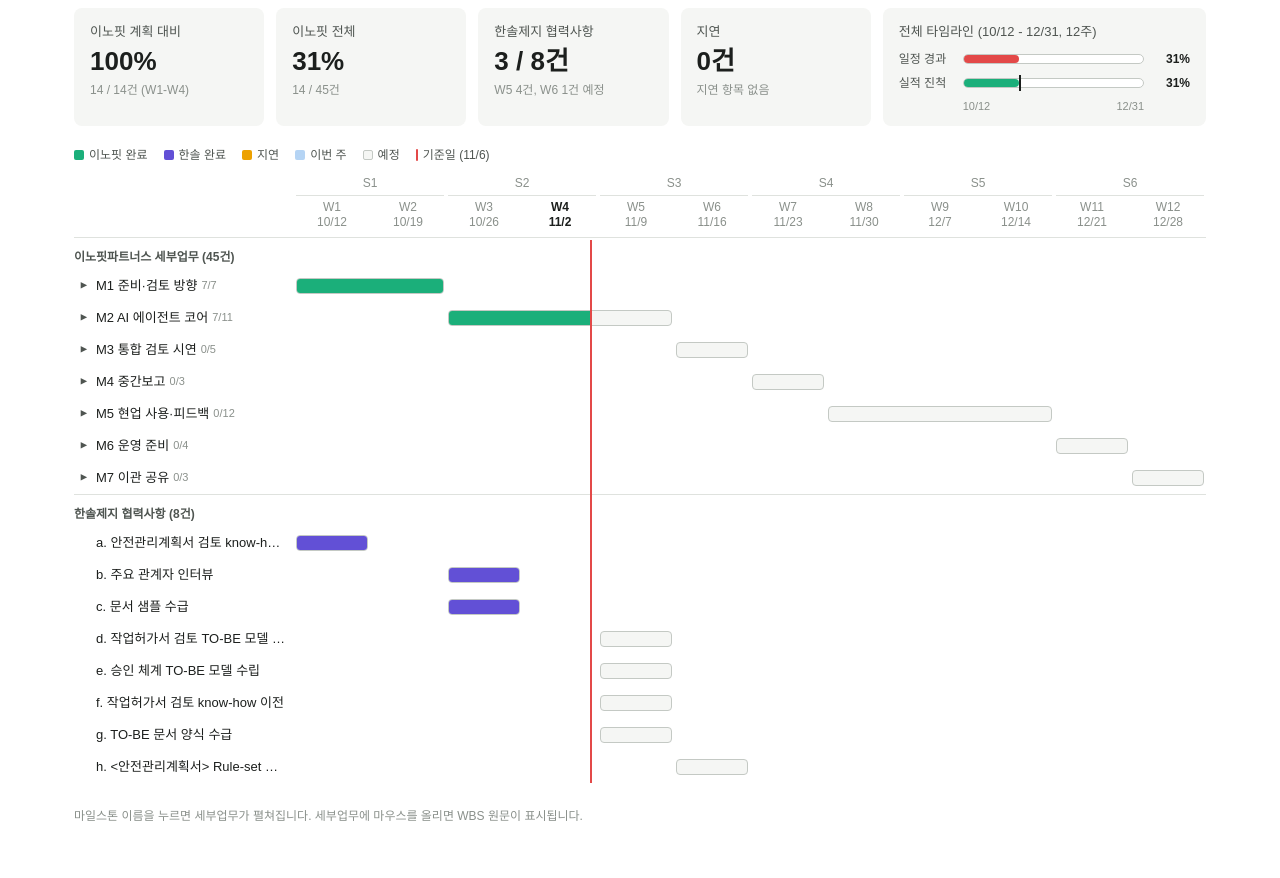
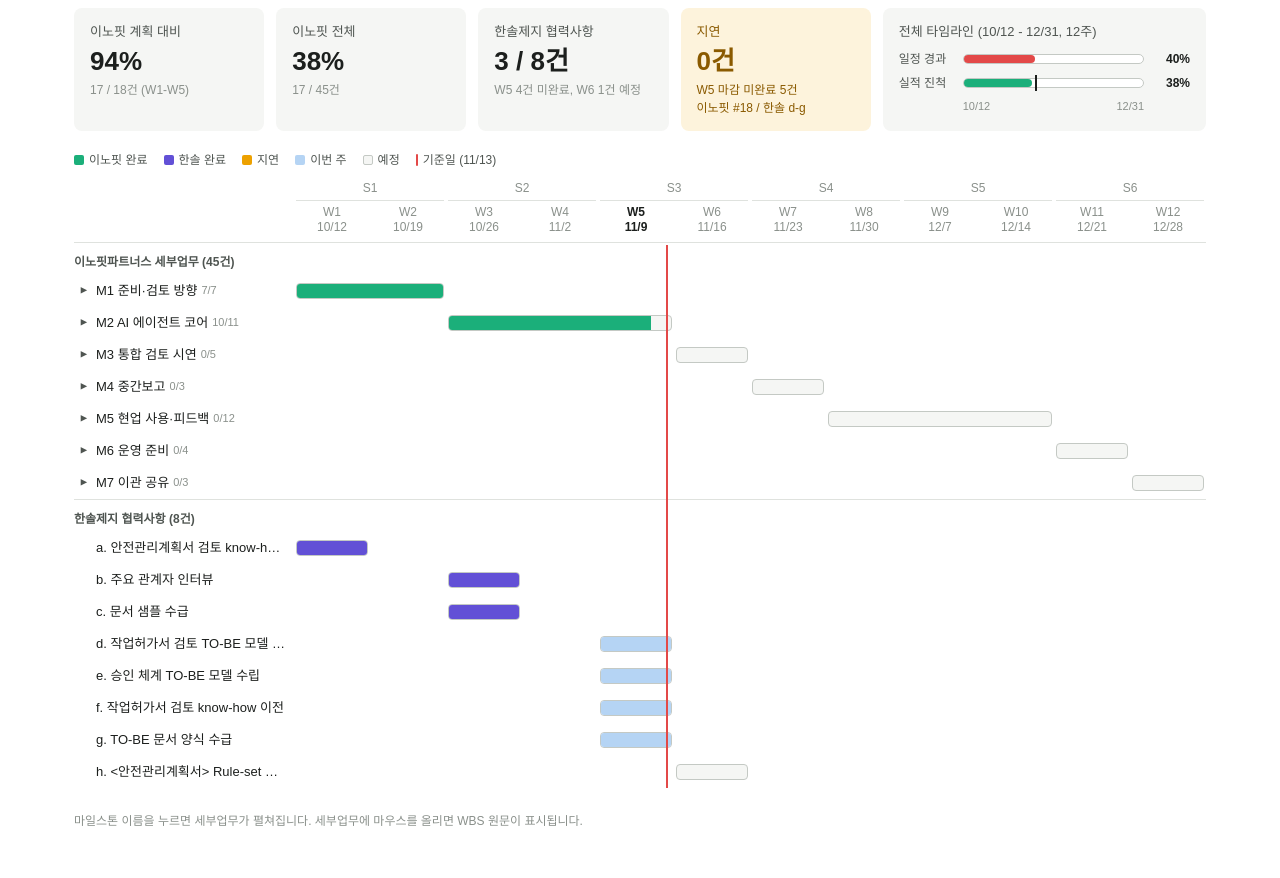
Before and after one commit to chjeon-dev/hsgant, a plain HTML site: page index.html in a window 1280 px wide. Shown: the part 77-955 px from the top of the page. Drawn offline with Linux system fonts and the light colour scheme.

Commit message:
Update index.html

```diff
--- a/index.html
+++ b/index.html
@@ -3,7 +3,7 @@
 <head>
 <meta charset="utf-8">
 <meta name="viewport" content="width=device-width, initial-scale=1">
-<title>한솔간트차트 (W4, 2026-11-06 기준)</title>
+<title>한솔간트차트 (W5, 2026-11-13 기준)</title>
 <style>
 :root{--bg:#fff;--surface:#f5f6f4;--text:#1c1f1d;--text2:#4f5551;--muted:#8a908b;--line:#dfe2de;--line-strong:#c4c9c4;--done:#1baf7a;--han:#6250d6;--delay:#eda100;--now:#b5d4f4;--today:#e34948;--warn-bg:#fdf3dc;--warn-text:#8a5a00;color-scheme:light}
 @media (prefers-color-scheme:dark){:root{--bg:#161816;--surface:#202320;--text:#eceeea;--text2:#c2c7c1;--line:#2e322e;--line-strong:#454a45;--now:#3d6a96;--warn-bg:#3a2e12;--warn-text:#f1c46a;color-scheme:dark}}
@@ -70,18 +70,18 @@ footer{margin-top:24px;color:var(--muted);font-size:12px}
 <div class="wrap">
 <header>
 <h1>한솔간트차트</h1>
-<span class="meta">한솔제지 안전서류 통합관리시스템 구축 / W4 (2026-11-06) 기준 / WBS v2.0</span>
+<span class="meta">한솔제지 안전서류 통합관리시스템 구축 / W5 (2026-11-13) 기준 / WBS v2.0</span>
 </header>
 <section class="kpi">
-<div><div class="l">이노핏 계획 대비</div><div class="v">100%</div><div class="s">14 / 14건 (W1-W4)</div></div>
-<div><div class="l">이노핏 전체</div><div class="v">31%</div><div class="s">14 / 45건</div></div>
-<div><div class="l">한솔제지 협력사항</div><div class="v">3 / 8건</div><div class="s">W5 4건, W6 1건 예정</div></div>
-<div><div class="l">지연</div><div class="v">0건</div><div class="s">지연 항목 없음</div></div>
+<div><div class="l">이노핏 계획 대비</div><div class="v">94%</div><div class="s">17 / 18건 (W1-W5)</div></div>
+<div><div class="l">이노핏 전체</div><div class="v">38%</div><div class="s">17 / 45건</div></div>
+<div><div class="l">한솔제지 협력사항</div><div class="v">3 / 8건</div><div class="s">W5 4건 미완료, W6 1건 예정</div></div>
+<div class="warn"><div class="l">지연</div><div class="v">0건</div><div class="s">W5 마감 미완료 5건<br>이노핏 #18 / 한솔 d-g</div></div>
 <div class="tlbox">
 <div class="l">전체 타임라인 (10/12 - 12/31, 12주)</div>
 <div class="tl">
-<div class="tlr"><span>일정 경과</span><div class="trk"><div class="fill" style="width:31%;background:var(--today)"></div></div><span class="pct">31%</span></div>
-<div class="tlr"><span>실적 진척</span><div class="trk"><div class="fill" style="width:31%;background:var(--done)"></div><div class="plan" style="left:31%" title="계획 진척 31% (완료 주차 W1-W4 14건)"></div></div><span class="pct">31%</span></div>
+<div class="tlr"><span>일정 경과</span><div class="trk"><div class="fill" style="width:40%;background:var(--today)"></div></div><span class="pct">40%</span></div>
+<div class="tlr"><span>실적 진척</span><div class="trk"><div class="fill" style="width:38%;background:var(--done)"></div><div class="plan" style="left:40%" title="계획 진척 40% (W1-W5 18건)"></div></div><span class="pct">38%</span></div>
 <div class="ax"><span></span><div class="d"><span style="left:0">10/12</span><span style="right:0">12/31</span></div><span></span></div>
 </div>
 </div>
@@ -92,11 +92,11 @@ footer{margin-top:24px;color:var(--muted);font-size:12px}
 <span><i class="sw" style="background:var(--delay)"></i>지연</span>
 <span><i class="sw" style="background:var(--now)"></i>이번 주</span>
 <span><i class="sw" style="background:var(--surface);border:1px solid var(--line-strong)"></i>예정</span>
-<span><i class="sw" style="width:2px;height:12px;background:var(--today)"></i>기준일 (11/6)</span>
+<span><i class="sw" style="width:2px;height:12px;background:var(--today)"></i>기준일 (11/13)</span>
 </div>
 <div class="scroll"><div class="gantt">
 <div class="row hdr"><span></span><span class="sp">S1</span><span class="sp">S2</span><span class="sp">S3</span><span class="sp">S4</span><span class="sp">S5</span><span class="sp">S6</span></div>
-<div class="row hdr"><span></span><span class="wk">W1<br>10/12</span><span class="wk">W2<br>10/19</span><span class="wk">W3<br>10/26</span><span class="wk cur">W4<br>11/2</span><span class="wk">W5<br>11/9</span><span class="wk">W6<br>11/16</span><span class="wk">W7<br>11/23</span><span class="wk">W8<br>11/30</span><span class="wk">W9<br>12/7</span><span class="wk">W10<br>12/14</span><span class="wk">W11<br>12/21</span><span class="wk">W12<br>12/28</span></div>
+<div class="row hdr"><span></span><span class="wk">W1<br>10/12</span><span class="wk">W2<br>10/19</span><span class="wk">W3<br>10/26</span><span class="wk">W4<br>11/2</span><span class="wk cur">W5<br>11/9</span><span class="wk">W6<br>11/16</span><span class="wk">W7<br>11/23</span><span class="wk">W8<br>11/30</span><span class="wk">W9<br>12/7</span><span class="wk">W10<br>12/14</span><span class="wk">W11<br>12/21</span><span class="wk">W12<br>12/28</span></div>
 <div class="sec">이노핏파트너스 세부업무 (45건)</div>
 <details><summary class="row ms"><span class="lab"><span class="tg">▼</span><span class="t">M1 준비·검토 방향</span><span class="cnt">7/7</span></span><div class="bar" style="grid-column:2/4"><i style="width:100.0%;background:var(--done)"></i><i style="width:0.0%;background:var(--delay)"></i></div></summary>
 <div class="row task" title="1. 미수신 자료의 현장 보유 여부를 확인하고, 확인이 어려운 자료의 검토 여부를 결정한다."><span class="lab"><span class="t"><span class="num">1.</span> 미수신 자료 보유 확인</span></span><div class="tb done" style="grid-column:2/3"></div></div>
@@ -107,7 +107,7 @@ footer{margin-top:24px;color:var(--muted);font-size:12px}
 <div class="row task" title="6. 챗봇(베타)의 화면 초안, 계획서 입력 등 워크플로우의 외관을 확인한다."><span class="lab"><span class="t"><span class="num">6.</span> 챗봇 화면 초안 확인</span></span><div class="tb done" style="grid-column:3/4"></div></div>
 <div class="row task" title="7. LLM R&amp;D 초기 결과를 공유한다 - OCR 모델 / LLM 모델 / 토큰 가격 및 운영 예상치 등"><span class="lab"><span class="t"><span class="num">7.</span> LLM R&amp;D 결과 공유</span></span><div class="tb done" style="grid-column:3/4"></div></div>
 </details>
-<details><summary class="row ms"><span class="lab"><span class="tg">▼</span><span class="t">M2 AI 에이전트 코어</span><span class="cnt">7/11</span></span><div class="bar" style="grid-column:4/7"><i style="width:63.6%;background:var(--done)"></i><i style="width:0.0%;background:var(--delay)"></i></div></summary>
+<details><summary class="row ms"><span class="lab"><span class="tg">▼</span><span class="t">M2 AI 에이전트 코어</span><span class="cnt">10/11</span></span><div class="bar" style="grid-column:4/7"><i style="width:90.9%;background:var(--done)"></i><i style="width:0.0%;background:var(--delay)"></i></div></summary>
 <div class="row task" title="8. 안전관리계획서 파일을 업로드할 수 있다."><span class="lab"><span class="t"><span class="num">8.</span> 계획서 파일 업로드</span></span><div class="tb done" style="grid-column:4/5"></div></div>
 <div class="row task" title="9. AI 에이전트의 검토 플로우를 확인할 수 있다."><span class="lab"><span class="t"><span class="num">9.</span> 검토 플로우 확인</span></span><div class="tb done" style="grid-column:4/5"></div></div>
 <div class="row task" title="10. 문서에서 읽은 주요 정보를 원문과 대조할 수 있다."><span class="lab"><span class="t"><span class="num">10.</span> 주요 정보 원문 대조</span></span><div class="tb done" style="grid-column:4/5"></div></div>
@@ -115,10 +115,10 @@ footer{margin-top:24px;color:var(--muted);font-size:12px}
 <div class="row task" title="12. 형식 검토 프로세스가 챗봇 형태로 구현되고, 해당 검토 결과와 근거에 대해 질의응답할 수 있다."><span class="lab"><span class="t"><span class="num">12.</span> 형식 검토 챗봇 Q&amp;A</span></span><div class="tb done" style="grid-column:5/6"></div></div>
 <div class="row task" title="13. AI 에이전트의 리뷰 사항과 관련 원문을 비교·대조할 수 있다."><span class="lab"><span class="t"><span class="num">13.</span> 리뷰-원문 비교·대조</span></span><div class="tb done" style="grid-column:5/6"></div></div>
 <div class="row task" title="14. AI 에이전트가 하나의 공사에 관련된 여러 문서를 연결된 맥락으로 인식하여 형식상 판단을 진행한다."><span class="lab"><span class="t"><span class="num">14.</span> 다문서 맥락 형식 판단</span></span><div class="tb done" style="grid-column:5/6"></div></div>
-<div class="row task" title="15. 법률 및 내규 상 재검토 항목 및 추가 확인 필요 항목을 판별할 수 있다."><span class="lab"><span class="t"><span class="num">15.</span> 법률·내규 재검토 판별</span></span><div class="tb plan" style="grid-column:6/7"></div></div>
-<div class="row task" title="16. 법률 및 내규 검토 프로세스가 챗봇 형태로 구현되고, 해당 검토 결과와 근거에 대해 질의응답할 수 있다."><span class="lab"><span class="t"><span class="num">16.</span> 법률·내규 챗봇 Q&amp;A</span></span><div class="tb plan" style="grid-column:6/7"></div></div>
-<div class="row task" title="17. AI 에이전트의 지적 사항과 법률 근거 및 내규 출처를 매칭하여 확인할 수 있다."><span class="lab"><span class="t"><span class="num">17.</span> 지적-법률 근거 매칭</span></span><div class="tb plan" style="grid-column:6/7"></div></div>
-<div class="row task" title="18. AI 에이전트가 하나의 공사에 관련된 여러 문서를 연결된 맥락으로 인식하여 법률 및 내규상 판단을 진행한다."><span class="lab"><span class="t"><span class="num">18.</span> 다문서 맥락 법률 판단</span></span><div class="tb plan" style="grid-column:6/7"></div></div>
+<div class="row task" title="15. 법률 및 내규 상 재검토 항목 및 추가 확인 필요 항목을 판별할 수 있다."><span class="lab"><span class="t"><span class="num">15.</span> 법률·내규 재검토 판별</span></span><div class="tb done" style="grid-column:6/7"></div></div>
+<div class="row task" title="16. 법률 및 내규 검토 프로세스가 챗봇 형태로 구현되고, 해당 검토 결과와 근거에 대해 질의응답할 수 있다."><span class="lab"><span class="t"><span class="num">16.</span> 법률·내규 챗봇 Q&amp;A</span></span><div class="tb done" style="grid-column:6/7"></div></div>
+<div class="row task" title="17. AI 에이전트의 지적 사항과 법률 근거 및 내규 출처를 매칭하여 확인할 수 있다."><span class="lab"><span class="t"><span class="num">17.</span> 지적-법률 근거 매칭</span></span><div class="tb done" style="grid-column:6/7"></div></div>
+<div class="row task" title="18. AI 에이전트가 하나의 공사에 관련된 여러 문서를 연결된 맥락으로 인식하여 법률 및 내규상 판단을 진행한다."><span class="lab"><span class="t"><span class="num">18.</span> 다문서 맥락 법률 판단</span></span><div class="tb now" style="grid-column:6/7"></div></div>
 </details>
 <details><summary class="row ms"><span class="lab"><span class="tg">▼</span><span class="t">M3 통합 검토 시연</span><span class="cnt">0/5</span></span><div class="bar" style="grid-column:7/8"><i style="width:0.0%;background:var(--done)"></i><i style="width:0.0%;background:var(--delay)"></i></div></summary>
 <div class="row task" title="19. 형식 - 법률 및 내규 - 내용 상 재검토 항목 및 추가 확인 필요 항목을 판별할 수 있다."><span class="lab"><span class="t"><span class="num">19.</span> 통합 재검토 항목 판별</span></span><div class="tb plan" style="grid-column:7/8"></div></div>
@@ -161,12 +161,12 @@ footer{margin-top:24px;color:var(--muted);font-size:12px}
 <div class="row ms"><span class="lab" style="padding-left:22px"><span class="t">a. 안전관리계획서 검토 know-how 이전</span></span><div class="bar" style="grid-column:2/3"><i style="width:100%;background:var(--han)"></i></div></div>
 <div class="row ms"><span class="lab" style="padding-left:22px"><span class="t">b. 주요 관계자 인터뷰</span></span><div class="bar" style="grid-column:4/5"><i style="width:100%;background:var(--han)"></i></div></div>
 <div class="row ms"><span class="lab" style="padding-left:22px"><span class="t">c. 문서 샘플 수급</span></span><div class="bar" style="grid-column:4/5"><i style="width:100%;background:var(--han)"></i></div></div>
-<div class="row ms"><span class="lab" style="padding-left:22px"><span class="t">d. 작업허가서 검토 TO-BE 모델 수립</span></span><div class="bar" style="grid-column:6/7"></div></div>
-<div class="row ms"><span class="lab" style="padding-left:22px"><span class="t">e. 승인 체계 TO-BE 모델 수립</span></span><div class="bar" style="grid-column:6/7"></div></div>
-<div class="row ms"><span class="lab" style="padding-left:22px"><span class="t">f. 작업허가서 검토 know-how 이전</span></span><div class="bar" style="grid-column:6/7"></div></div>
-<div class="row ms"><span class="lab" style="padding-left:22px"><span class="t">g. TO-BE 문서 양식 수급</span></span><div class="bar" style="grid-column:6/7"></div></div>
+<div class="row ms"><span class="lab" style="padding-left:22px"><span class="t">d. 작업허가서 검토 TO-BE 모델 수립</span></span><div class="bar" style="grid-column:6/7"><i style="width:100%;background:var(--now)"></i></div></div>
+<div class="row ms"><span class="lab" style="padding-left:22px"><span class="t">e. 승인 체계 TO-BE 모델 수립</span></span><div class="bar" style="grid-column:6/7"><i style="width:100%;background:var(--now)"></i></div></div>
+<div class="row ms"><span class="lab" style="padding-left:22px"><span class="t">f. 작업허가서 검토 know-how 이전</span></span><div class="bar" style="grid-column:6/7"><i style="width:100%;background:var(--now)"></i></div></div>
+<div class="row ms"><span class="lab" style="padding-left:22px"><span class="t">g. TO-BE 문서 양식 수급</span></span><div class="bar" style="grid-column:6/7"><i style="width:100%;background:var(--now)"></i></div></div>
 <div class="row ms"><span class="lab" style="padding-left:22px"><span class="t">h. &lt;안전관리계획서&gt; Rule-set SHEET 검토 및 피드백</span></span><div class="bar" style="grid-column:7/8"></div></div>
-<div class="today" style="left:calc(220px + (100% - 220px) * 3.9 / 12)"></div>
+<div class="today" style="left:calc(220px + (100% - 220px) * 4.9 / 12)"></div>
 </div></div>
 <footer>마일스톤 이름을 누르면 세부업무가 펼쳐집니다. 세부업무에 마우스를 올리면 WBS 원문이 표시됩니다.</footer>
 </div>
```
